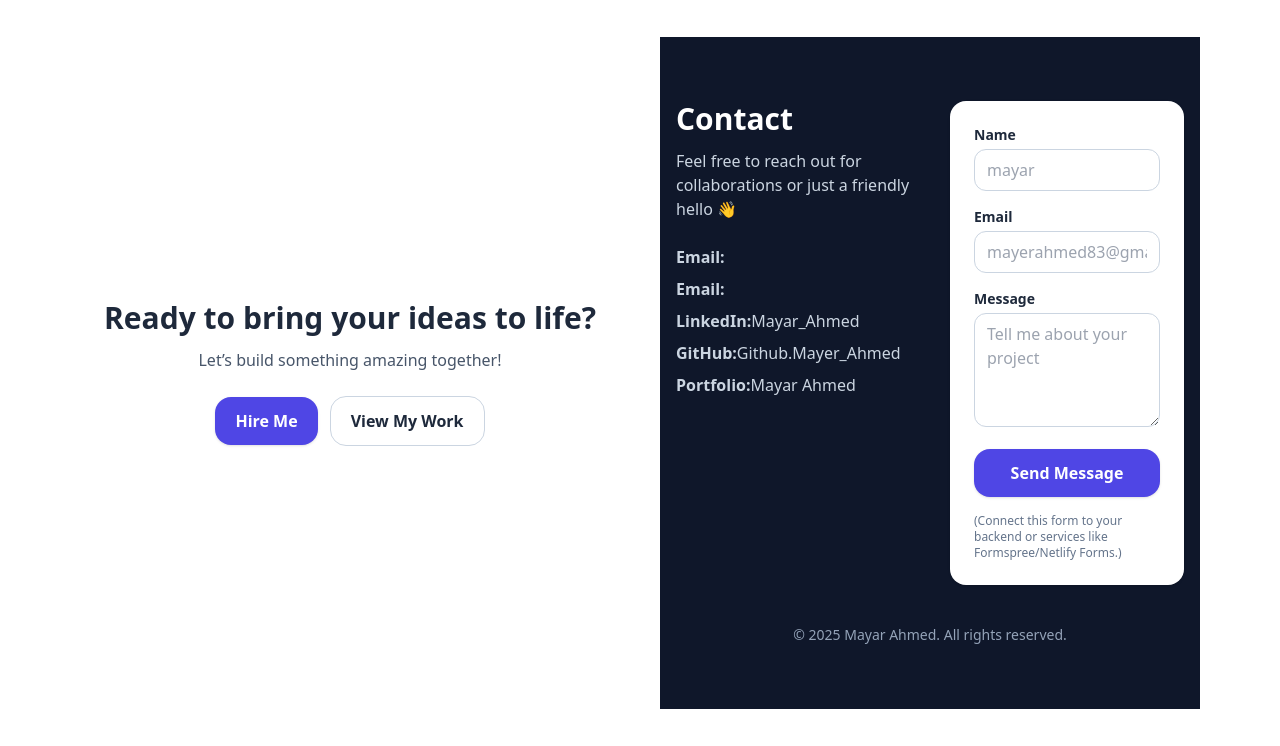
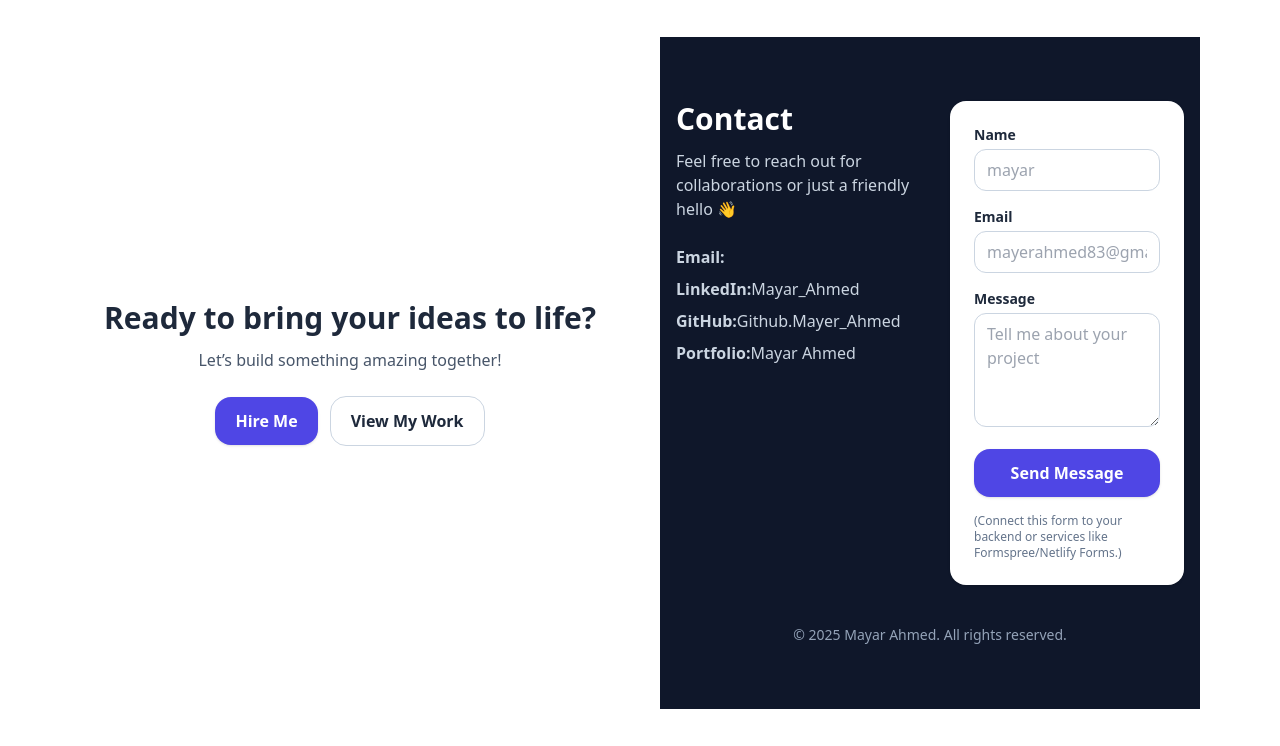
Before and after one commit to mayerahmed83-a11y/-my-portiflio, a plain HTML site: page index.html in a window 1280 px wide. Shown: the part 3080-3826 px from the top of the page. Drawn offline with nearby package versions, Linux system fonts and the light colour scheme.

Commit message:
Update index.html

```diff
--- a/index.html
+++ b/index.html
@@ -470,7 +470,6 @@
           <p class="mt-3 text-slate-300">Feel free to reach out for collaborations or just a friendly hello 👋</p>
           <ul class="mt-6 space-y-2 text-slate-300">
             <li><span class="font-semibold">Email:</span> <a class="hover:underline" href="mailto:yourname@email.com"></a></li>
-            <li><span class="font-semibold">Email:</span> <a class="hover:underline" href="mailto:yourname@email.com"></a></li>
             <li><span class="font-semibold">LinkedIn:</span>Mayar_Ahmed<a class="hover:underline" target="_blank" href="https://www.linkedin.com/in/mayar-ahmed592/"></li>
             <li><span class="font-semibold">GitHub:</span>Github.Mayer_Ahmed<a class="hover:underline" target="_blank" href="https://github.com/mayerahmed83-a11y"></li>
             <li><span class="font-semibold">Portfolio:</span>Mayar Ahmed<a  class="hover:underline" target="_blank" href="https://mayerahmed83-a11y.github.io/-my-portiflio/"></li>
```
